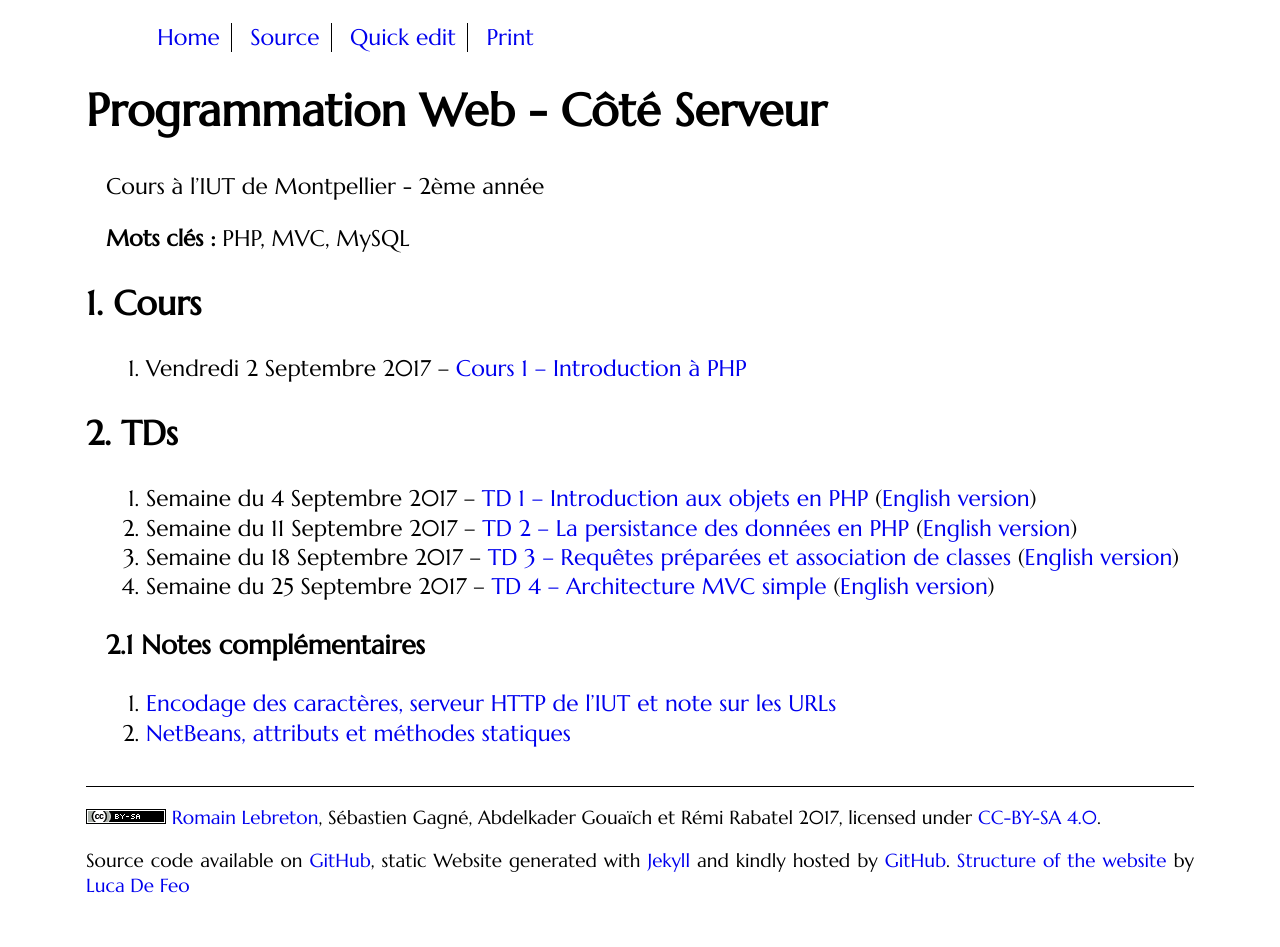
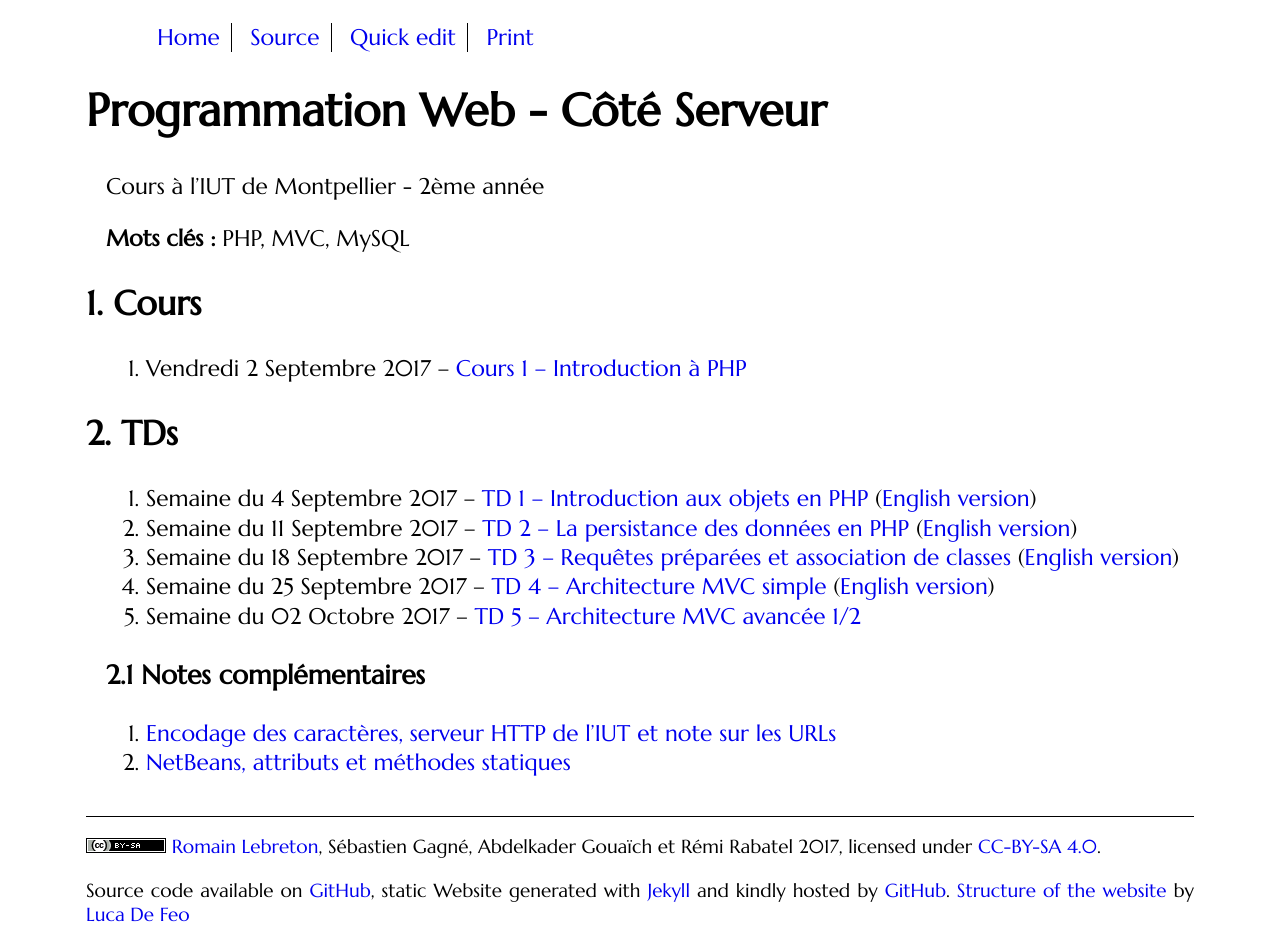
Before and after one commit to romainlebreton/R3.01-DeveloppementWeb, a Jekyll site: the page built from index.md, in a window 1280 px wide. Built offline with Jekyll 4.4.1, drawn with Linux system fonts in a browser that asks for light colours; some web fonts are replaced; before the commit the page ends 917 px from its top, so only the background shows below that.

Commit message:
Update Index

```diff
--- a/index.md
+++ b/index.md
@@ -18,7 +18,7 @@ Cours à l'IUT de Montpellier - 2ème année
 1. Semaine du 11 Septembre 2017 -- [TD 2 -- La persistance des données en PHP](tutorials/tutorial2.html) ([English version](tutorials/tutorial2-en.html))
 1. Semaine du 18 Septembre 2017 -- [TD 3 -- Requêtes préparées et association de classes](tutorials/tutorial3.html) ([English version](tutorials/tutorial3-en.html))
 1. Semaine du 25 Septembre 2017 --  [TD 4 -- Architecture MVC simple](tutorials/tutorial4.html) ([English version](tutorials/tutorial4-en.html))
-<!-- 1. Semaine du 02 Octobre 2017 --  [TD 5 -- Architecture MVC avancée 1/2](tutorials/tutorial5.html) -->
+1. Semaine du 02 Octobre 2017 --  [TD 5 -- Architecture MVC avancée 1/2](tutorials/tutorial5.html)
 <!-- 1. Semaine du 09 Octobre 2017 --  [TD 6 -- Architecture MVC avancée 2/2](tutorials/tutorial6.html) -->
 <!-- 1. Semaine du 16 Octobre 2017 -- [Début projet](projet.html) -->
 <!-- 1. Semaines du 23 Octobre 2017 -- 3h projet -->
```
